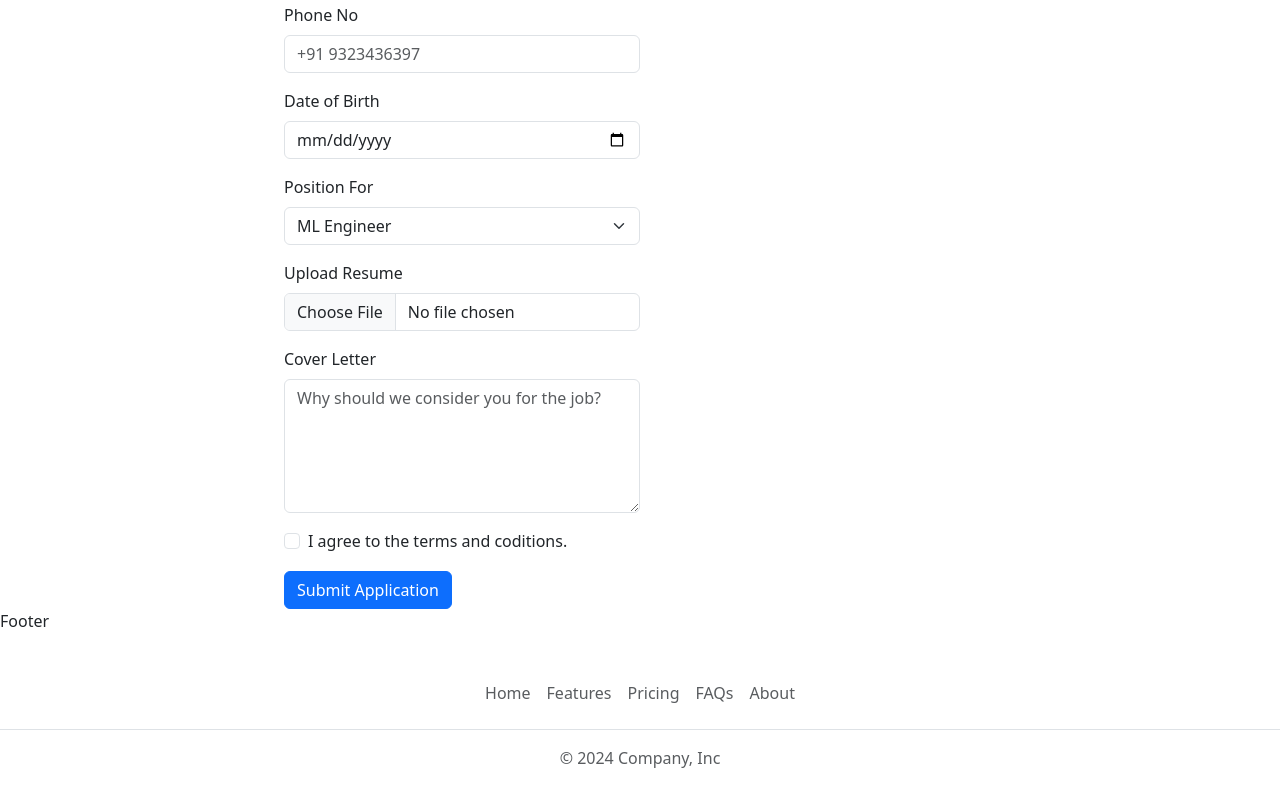
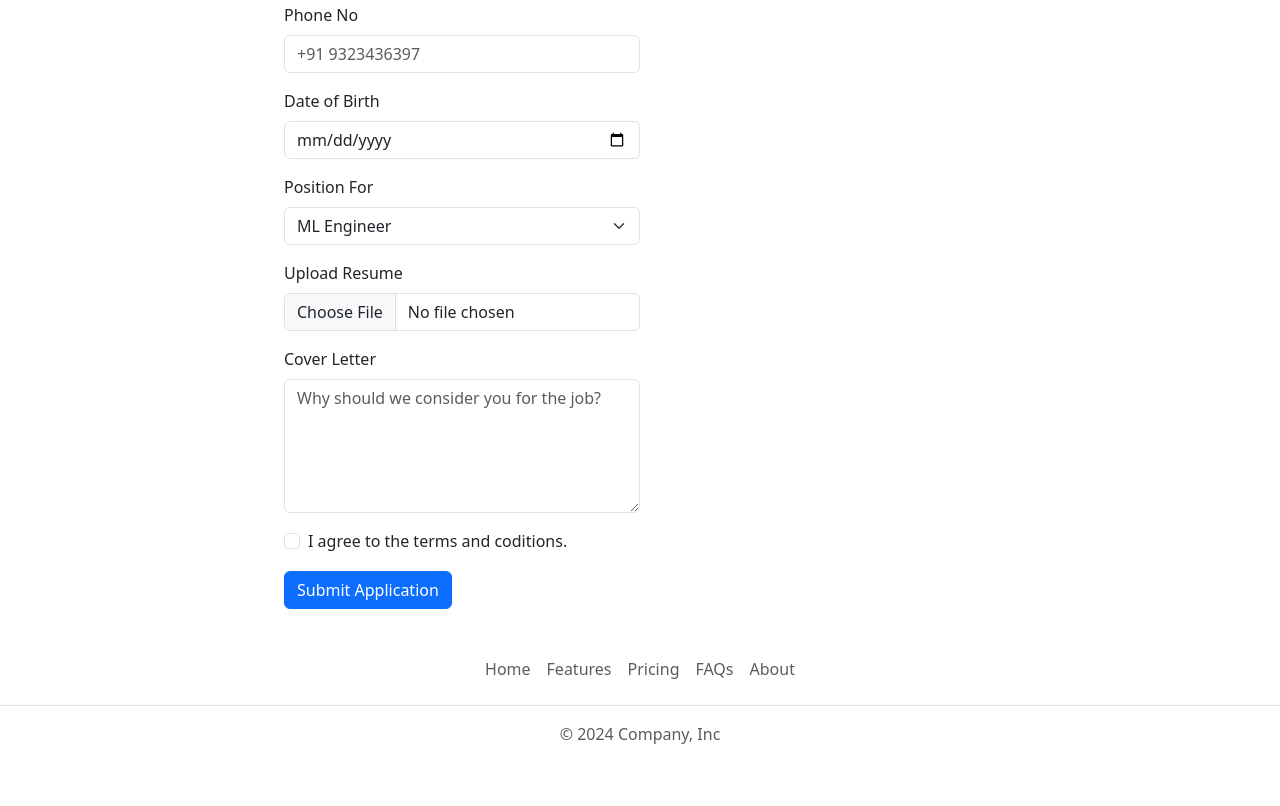
Before and after one commit to Mr-kiran56/Boostrap-css-live, a plain HTML site: page SRC/index.html in a window 1280 px wide. Shown: the part 1085-1891 px from the top of the page. Drawn offline with nearby package versions, Linux system fonts and the light colour scheme; a web font is replaced by a local one.

Commit message:
boostrap framework

```diff
--- a/SRC/index.html
+++ b/SRC/index.html
@@ -307,7 +307,7 @@
     </div>
 
     <!--FOOTER-->
-    <div>Footer</div>
+
     <footer class="py-3 my-4">
       <ul class="nav justify-content-center border-bottom pb-3 mb-3">
         <li class="nav-item"><a href="#" class="nav-link px-2 text-body-secondary">Home</a></li>
```
